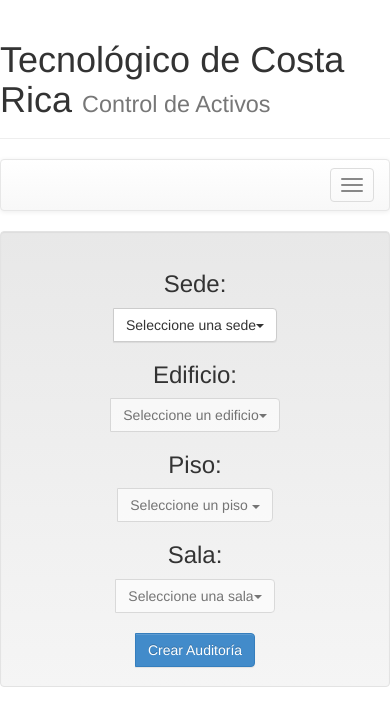
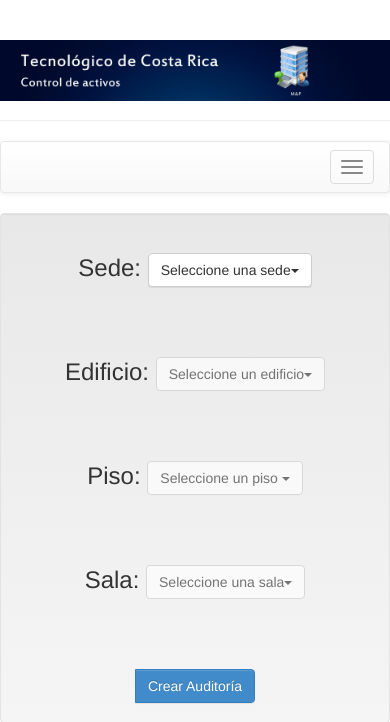
Before and after one commit to Kuroitora/Control_Activos, a CodeIgniter app: page /Control_Activos/index.php/ctrlogin/principal in a window 390 px wide. Shown: the top 722 px of the page. Run offline with CodeIgniter, Linux system fonts and the light colour scheme; some libraries are stand-ins or nearby versions.

Commit message:
Cambios_Interfaz
Cambié los headers y les puse el responsive design,  el orden de algunos
componentes también.

```diff
--- a/application/views/vistas/header.php
+++ b/application/views/vistas/header.php
@@ -53,8 +53,7 @@
 </head>
 <body>
 	<div class="page-header">
-	   <h1>Tecnológico de Costa Rica
-	      <small>Control de Activos</small>
+	   <h1><img src="<?php echo base_url();?>resources/images/header.jpg" class="img-responsive">
 	   </h1>
 	</div>
 	<div class="navbar navbar-default">
--- a/application/views/vistas/principal.php
+++ b/application/views/vistas/principal.php
@@ -11,7 +11,7 @@
 			    	<center>
 			    		<div>
 
-			    		<div class="btn-group">  <h3>Sede: </h3><a id="ddl_1" class="btn btn-default dropdown-toggle btn-select" data-toggle="dropdown" href="#">Seleccione una sede<span class="caret"></span></a>
+			    		<div class="btn-group">  <h3>Sede: <a id="ddl_1" class="btn btn-default dropdown-toggle btn-select" data-toggle="dropdown" href="#">Seleccione una sede<span class="caret"></span></a>
 				            <ul class="dropdown-menu">
 				                <li><a href="#">Alajuela</a></li>
 				                <li><a href="#">Cartago</a></li>
@@ -19,44 +19,55 @@
 								<li><a href="#">San José</a></li>
 								<li><a href="#">Limón</a></li>
 				            </ul>
+				            </h3>
 			        	</div>
 			    	</div>
+			    	<br>
+			    	<br>
 
 			        <div>
-				        <div class="btn-group"> <h3>Edificio: </h3><a id="ddl_2" class="btn btn-default dropdown-toggle btn-select2 disabled" data-toggle="dropdown" href="#">Seleccione un edificio<span class="caret"></span></a>
+				        <div class="btn-group"> <h3>Edificio: <a id="ddl_2" class="btn btn-default dropdown-toggle btn-select2 disabled" data-toggle="dropdown" href="#">Seleccione un edificio<span class="caret"></span></a>
 
 				            <ul class="dropdown-menu">
 				                <li><a href="#">Edificio 1</a></li>
 				                <li><a href="#">Edificio 2</a></li>
 				                <li><a href="#">Edificio 3</a></li>
 				            </ul>
+				            </h3>
 				        </div>
 
 			        </div>
-
+					<br>
+       				<br>
 			        <div>
-				        <div class="btn-group"> <h3>Piso: </h3><a id="ddl_3" class="btn btn-default dropdown-toggle btn-select3 disabled" data-toggle="dropdown" href="#">Seleccione un piso <span class="caret"></span></a>
+				        <div class="btn-group"> <h3>Piso: <a id="ddl_3" class="btn btn-default dropdown-toggle btn-select3 disabled" data-toggle="dropdown" href="#">Seleccione un piso <span class="caret"></span></a>
 
 				            <ul class="dropdown-menu">
 				                <li><a href="#">Piso 1</a></li>
 				                <li><a href="#">Piso 2</a></li>
 				                <li><a href="#">Piso 3</a></li>
 				            </ul>
+				            </h3>
 				        </div>
 
 			        </div>
+			        <br>
+       				<br>
 
 			        <div>
-				        <div class="btn-group disabled"> <h3>Sala: </h3><a id="ddl_4" class="btn btn-default dropdown-toggle btn-select4 disabled" data-toggle="dropdown"  href="#">Seleccione una sala<span class="caret"></span></a>
+				        <div class="btn-group disabled"> <h3>Sala: <a id="ddl_4" class="btn btn-default dropdown-toggle btn-select4 disabled" data-toggle="dropdown"  href="#">Seleccione una sala<span class="caret"></span></a>
 
 				            <ul class="dropdown-menu">
 				                <li><a href="#">Sala 1</a></li>
 				                <li><a href="#">Sala 2</a></li>
 				                <li><a href="#">Sala 3</a></li>
 				            </ul>
+				            </h3>
 				        </div>
 
 			        </div>
+			        <br>
+    			    <br>
 
 			        <div class="btn-group">
 			        	<h3></h3>
```
Also changed, not shown: application/views/vistas/login.php (+12 -5 lines), resources/images/header.jpg (added).
